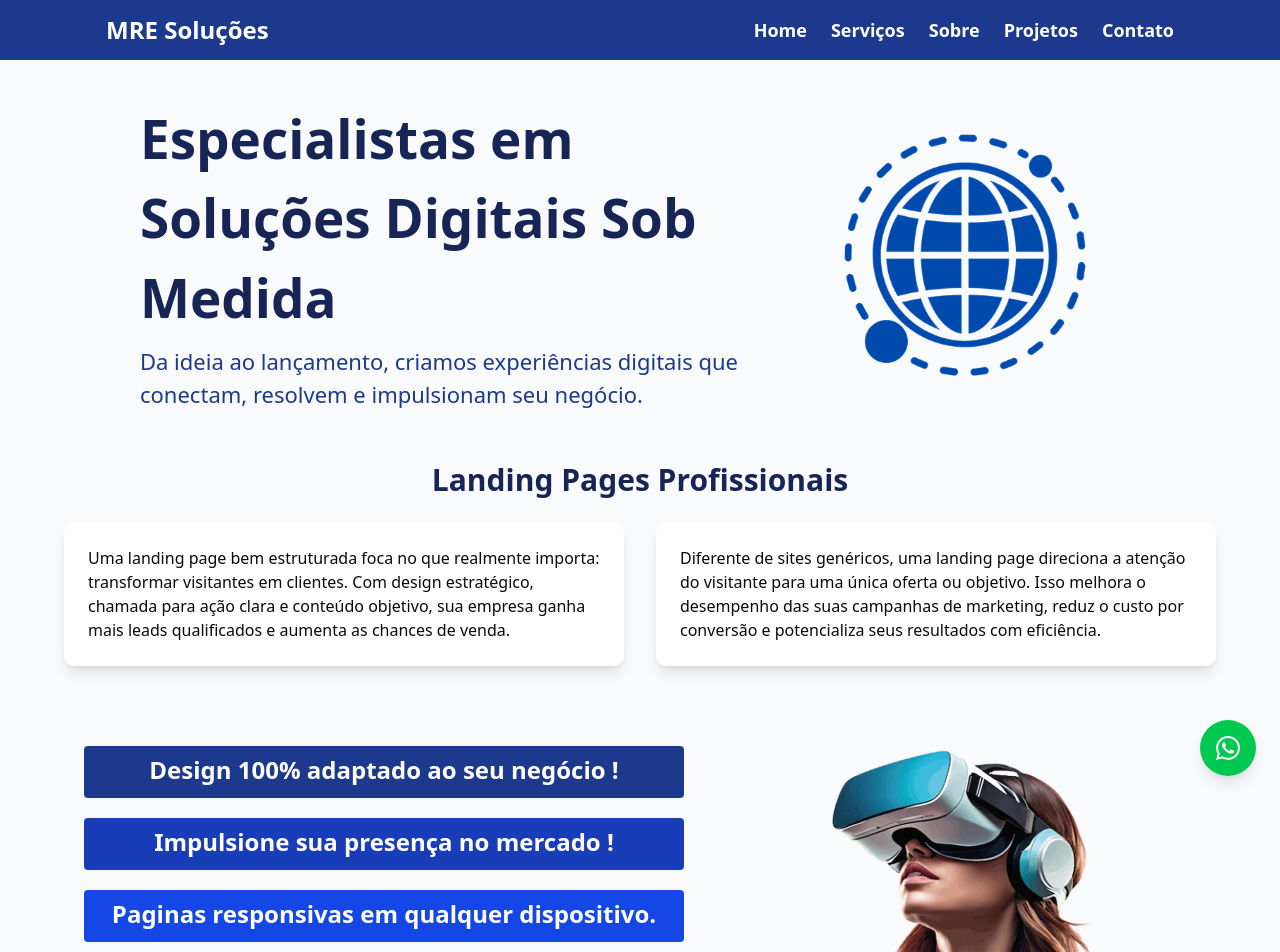
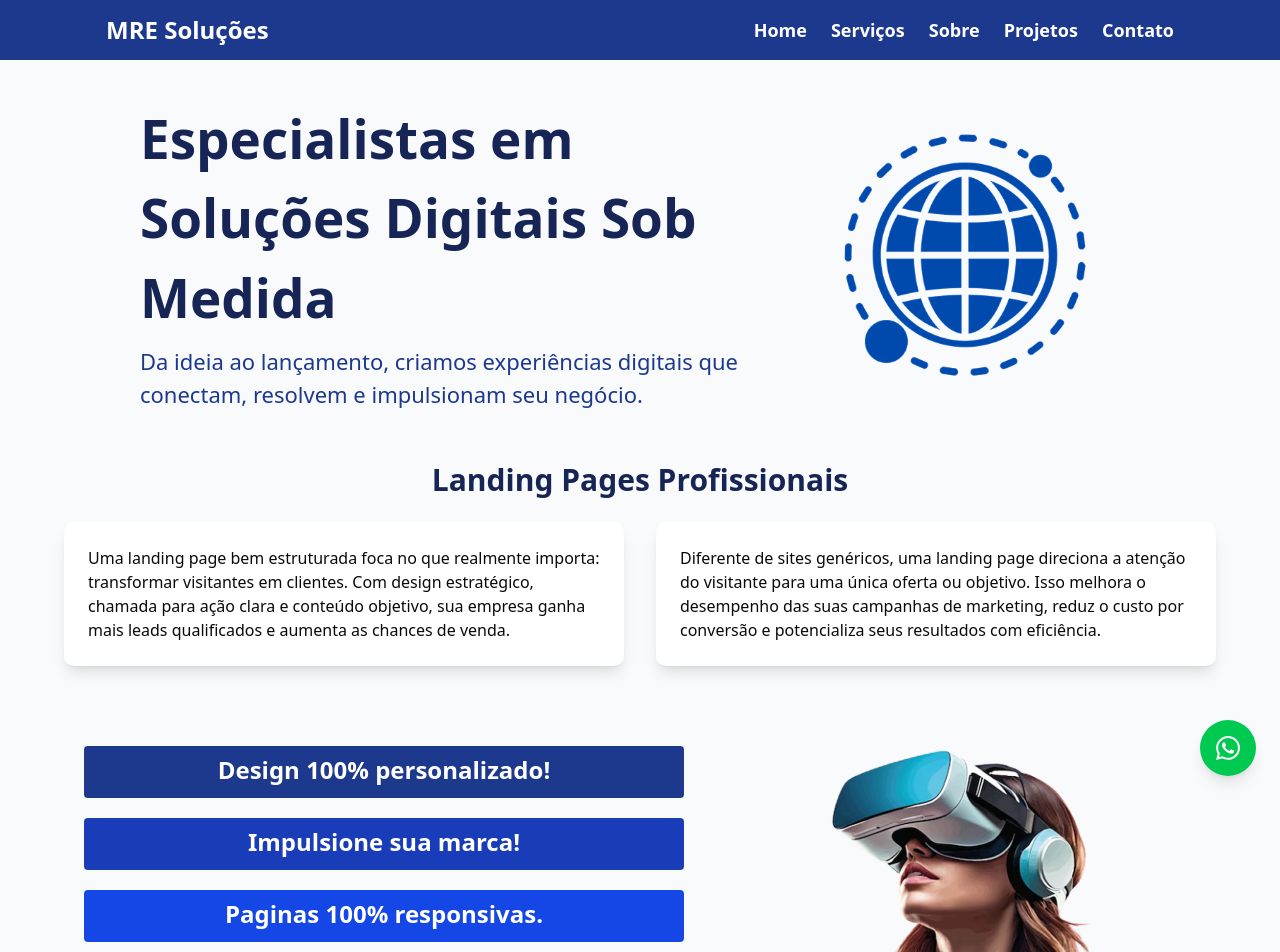
Before and after one commit to KruxKossel/MRE_Solucoes, a React (Vite) app: page / in a window 1280 px wide. Shown: the top 952 px of the page. Built offline with nearby package versions, Linux system fonts and the light colour scheme.

Commit message:
ajuste descricao

```diff
--- a/src/components/Home/index.tsx
+++ b/src/components/Home/index.tsx
@@ -55,16 +55,16 @@ export default function Home() {
                     <div className="p-5 flex flex-col gap-5 w-[100%]">
 
                         <div className="p-2 text-center text-[20px] max-w-[600px] h-13 lg:text-2xl font-bold text-white bg-blue-900 rounded">
-                            Design 100% adaptado ao seu negócio !
+                            Design 100% personalizado!
                         </div>
 
                         <div className="p-2 text-center h-13 text-[20px] max-w-[600px] lg:text-2xl font-bold text-white bg-blue-800 rounded">
-                            Impulsione sua presença no mercado !
+                            Impulsione sua marca!
 
                         </div>
 
-                        <div className="p-2 mb-[80px] text-center h-13  text-[17px] max-w-[600px] lg:text-2xl font-bold text-white bg-blue-700 rounded">
-                            Paginas responsivas em qualquer dispositivo.
+                        <div className="p-2 mb-[80px] text-center h-13  text-[20px] max-w-[600px] lg:text-2xl font-bold text-white bg-blue-700 rounded">
+                            Paginas 100% responsivas.
 
                         </div>
 
```
